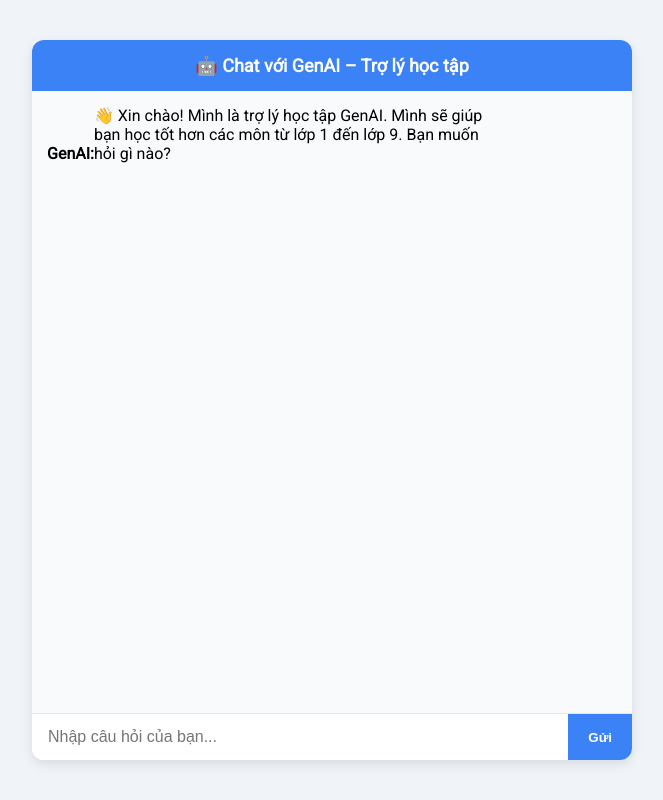
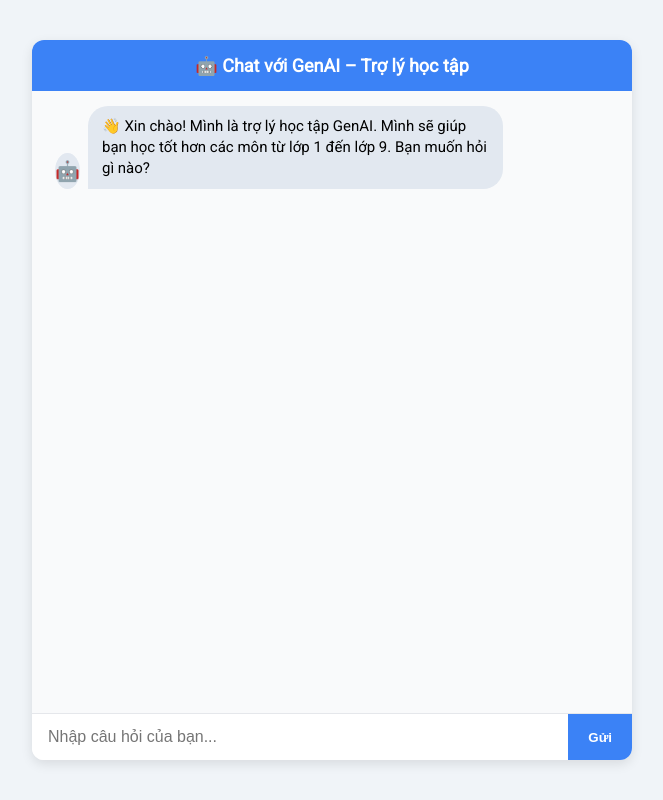
Before and after one commit to vankhangfet/kidgpt, a plain HTML site: page index.html in a window 1280 px wide. Both pictures are taken after a click on the button "Gửi". Shown: the whole page, without its empty margins (308-971 px from the left). Drawn offline with Linux system fonts and the light colour scheme.

Commit message:
Update UI

```diff
--- a/script.js
+++ b/script.js
@@ -45,8 +45,8 @@
   addMessage("Bạn", userMessage, "user");
   input.value = "";
 
-  addMessage("GenAI", "Đang trả lời...", "bot");
-  const loadingIndex = document.querySelectorAll(".bot").length - 1;
+  addMessage("GenAI", "Đang suy nghĩ...", "bot");
+  const loadingIndex = document.querySelectorAll(".bot .bubble").length - 1;
 
   try {
     const response = await fetch(`https://generativelanguage.googleapis.com/v1beta/models/gemini-pro:generateContent`, {
@@ -64,8 +64,8 @@
     });
 
     const data = await response.json();
-    const reply = data.candidates?.[0]?.content?.parts?.[0]?.text || "Không nhận được phản hồi.";
-    document.querySelectorAll(".bot")[loadingIndex].innerHTML = `<strong>GenAI:</strong> ${reply}`;
+    const reply = data.candidates?.[0]?.content?.parts?.[0]?.text || "Mình chưa hiểu rõ lắm. Bạn thử hỏi lại được không?";
+    document.querySelectorAll(".bot .bubble")[loadingIndex].innerHTML = reply;
   } catch (err) {
     document.querySelectorAll(".bot")[loadingIndex].innerHTML = `<strong>GenAI:</strong> Lỗi kết nối hoặc API key không hợp lệ.`;
   }
@@ -73,9 +73,19 @@
 
 function addMessage(sender, text, type) {
   const chatbox = document.getElementById("chatbox");
-  const msg = document.createElement("div");
-  msg.className = `message ${type}`;
-  msg.innerHTML = `<strong>${sender}:</strong> ${text}`;
-  chatbox.appendChild(msg);
+  const message = document.createElement("div");
+  message.className = `message ${type}`;
+
+  const avatar = document.createElement("div");
+  avatar.className = "avatar";
+  avatar.textContent = type === "bot" ? "🤖" : "👤";
+
+  const bubble = document.createElement("div");
+  bubble.className = "bubble";
+  bubble.textContent = text;
+
+  message.appendChild(avatar);
+  message.appendChild(bubble);
+  chatbox.appendChild(message);
   chatbox.scrollTop = chatbox.scrollHeight;
 }
--- a/style.css
+++ b/style.css
@@ -58,8 +58,8 @@
 .avatar {
   width: 36px;
   height: 36px;
+  background-color: #e2e8f0;
   border-radius: 50%;
-    background-color: #d1d5db;
   display: flex;
   justify-content: center;
   align-items: center;
```
Lines whose indentation alone changed are shown as unchanged.
